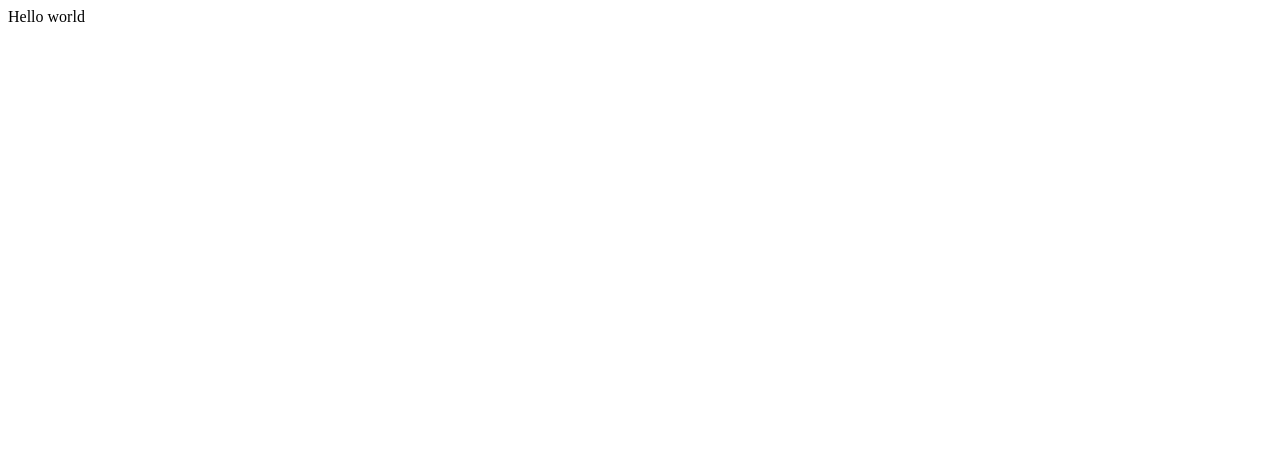
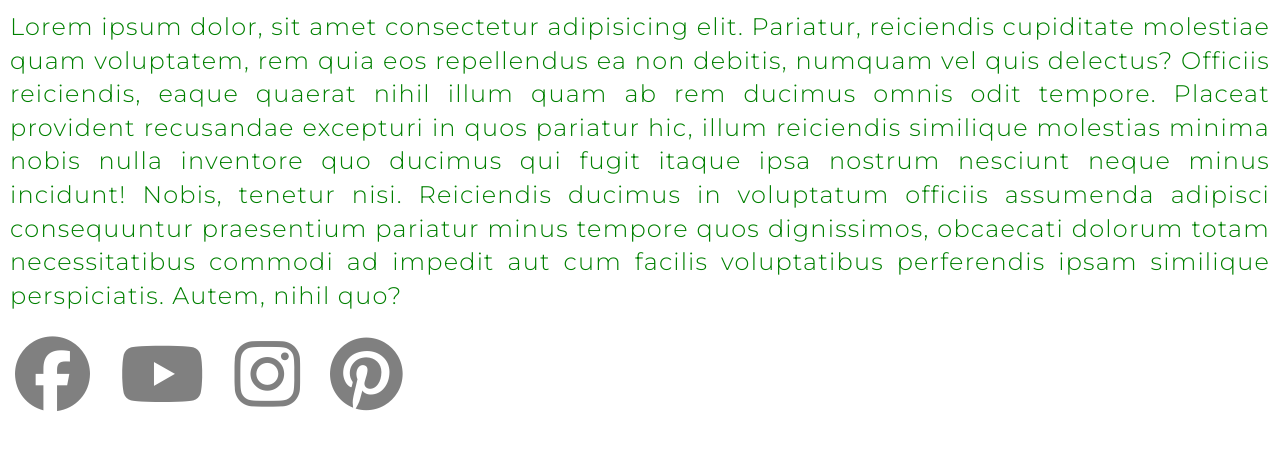
Before and after one commit to Kerekesh/sk-training, a plain HTML site: page index.html in a window 1280 px wide. Drawn offline with Linux system fonts and the light colour scheme.

Commit message:
Added homework1

```diff
--- /dev/null
+++ b/css/reset.css
@@ -0,0 +1,48 @@
+/* http://meyerweb.com/eric/tools/css/reset/
+   v2.0 | 20110126
+   License: none (public domain)
+*/
+
+html, body, div, span, applet, object, iframe,
+h1, h2, h3, h4, h5, h6, p, blockquote, pre,
+a, abbr, acronym, address, big, cite, code,
+del, dfn, em, img, ins, kbd, q, s, samp,
+small, strike, strong, sub, sup, tt, var,
+b, u, i, center,
+dl, dt, dd, ol, ul, li,
+fieldset, form, label, legend,
+table, caption, tbody, tfoot, thead, tr, th, td,
+article, aside, canvas, details, embed,
+figure, figcaption, footer, header, hgroup,
+menu, nav, output, ruby, section, summary,
+time, mark, audio, video {
+	margin: 0;
+	padding: 0;
+	border: 0;
+	font-size: 100%;
+	font: inherit;
+	vertical-align: baseline;
+}
+/* HTML5 display-role reset for older browsers */
+article, aside, details, figcaption, figure,
+footer, header, hgroup, menu, nav, section {
+	display: block;
+}
+body {
+	line-height: 1;
+}
+ol, ul {
+	list-style: none;
+}
+blockquote, q {
+	quotes: none;
+}
+blockquote:before, blockquote:after,
+q:before, q:after {
+	content: '';
+	content: none;
+}
+table {
+	border-collapse: collapse;
+	border-spacing: 0;
+}
--- a/css/style.css
+++ b/css/style.css
@@ -0,0 +1,32 @@
+@import url('https://fonts.googleapis.com/css2?family=Montserrat:wght@100;300&display=swap');
+
+.text {
+    font-family: 'Montserrat', sans-serif;
+    font-size: 1.5em;
+    font-weight: normal;
+    line-height: 1.4em;
+    letter-spacing: 0.05em;
+    text-align: justify;
+    color: green;
+    padding: 10px;
+}
+.socials {
+    display: flex;
+}
+.fab {
+    font-size: 75px;
+    color: grey;
+    margin: 15px;
+}
+.fa-facebook:hover {
+    color: #385898;
+}
+.fa-youtube:hover {
+    color: #c00;
+}
+.fa-instagram:hover {
+    color: #fb3958;
+}
+.fa-pinterest:hover {
+    color: #e60023;
+}
--- a/index.html
+++ b/index.html
@@ -1,12 +1,30 @@
 <!DOCTYPE html>
 <html lang="en">
+
 <head>
     <meta charset="UTF-8">
     <meta name="viewport" content="width=\, initial-scale=1.0">
     <title>Document</title>
+    <link rel="stylesheet" href="css/reset.css">
     <link rel="stylesheet" href="css/style.css">
+    <script src="https://kit.fontawesome.com/2850a28673.js" crossorigin="anonymous"></script>
 </head>
+
 <body>
-       Hello world
+    <p class="text">Lorem ipsum dolor, sit amet consectetur adipisicing elit. Pariatur, reiciendis cupiditate molestiae quam
+        voluptatem, rem quia eos repellendus ea non debitis, numquam vel quis delectus? Officiis reiciendis, eaque
+        quaerat nihil illum quam ab rem ducimus omnis odit tempore. Placeat provident recusandae excepturi in quos
+        pariatur hic, illum reiciendis similique molestias minima nobis nulla inventore quo ducimus qui fugit itaque
+        ipsa nostrum nesciunt neque minus incidunt! Nobis, tenetur nisi. Reiciendis ducimus in voluptatum officiis
+        assumenda adipisci consequuntur praesentium pariatur minus tempore quos dignissimos, obcaecati dolorum totam
+        necessitatibus commodi ad impedit aut cum facilis voluptatibus perferendis ipsam similique perspiciatis. Autem,
+        nihil quo?</p>
+        <ul class="socials">
+            <li><a href="https://www.facebook.com/" target="_blank"><i class="fab fa-facebook"></i></a></li>
+            <li><a href="https://www.youtube.com/" target="_blank"><i class="fab fa-youtube"></i></a></li>
+            <li><a href="https://www.instagram.com/" target="_blank"><i class="fab fa-instagram"></i></a></li>
+            <li><a href="https://www.pinterest.com/" target="_blank"><i class="fab fa-pinterest"></i></a></li>
+        </ul>
 </body>
+
 </html>
```
